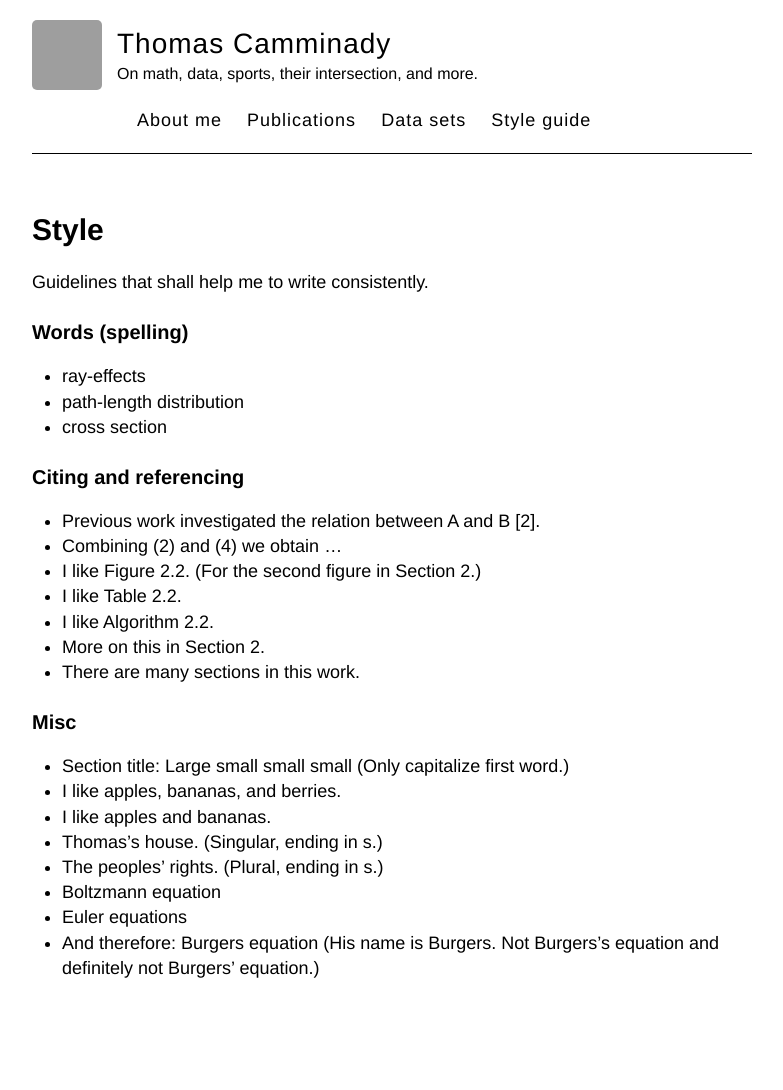
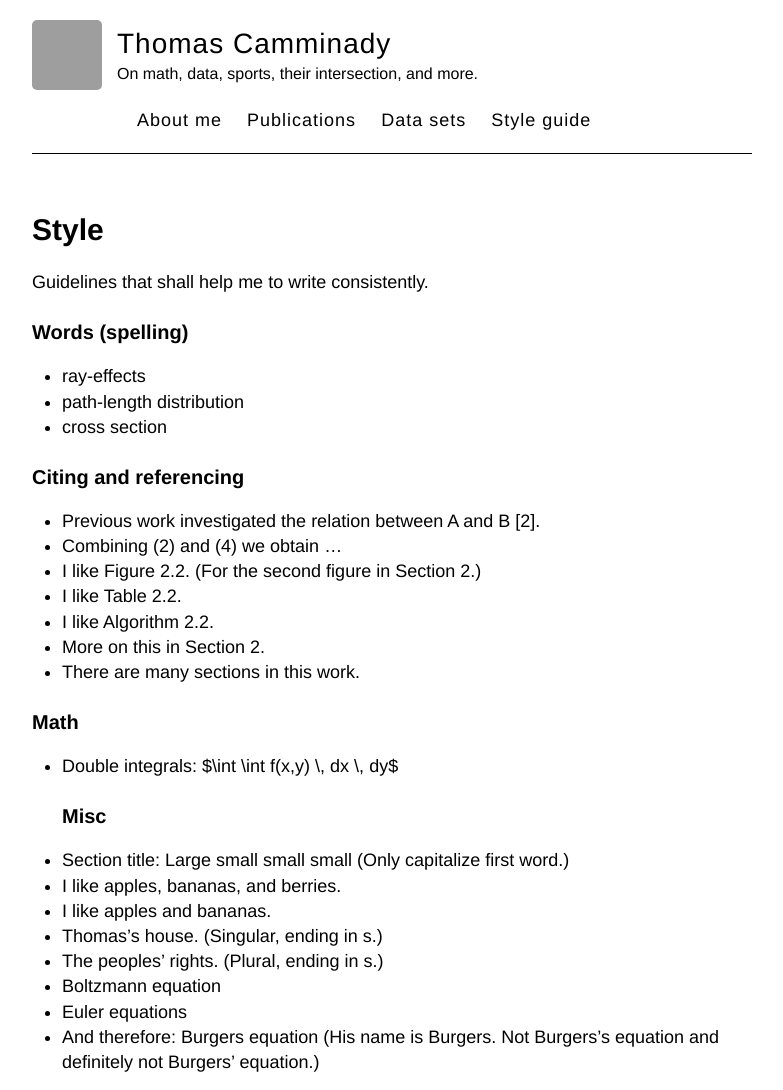
Before and after one commit to camminady/camminady.github.io, a Jekyll site: the page built from pages/style.md, in a window 1280 px wide. Shown: the whole page, without its empty margins (248-1031 px from the left). Built offline with Jekyll 4.4.1, drawn with Linux system fonts in a browser that asks for light colours; before the commit the page ends 996 px from its top, so only the background shows below that; grey boxes are pictures that could not be loaded.

Commit message:
double int

```diff
--- a/pages/style.md
+++ b/pages/style.md
@@ -22,6 +22,8 @@ Guidelines that shall help me to write consistently.
 - More on this in Section 2.
 - There are many sections in this work.
 
+### Math
+- Double integrals: $\int \int f(x,y) \, dx \, dy$
 ### Misc
 - Section title: Large small small small (Only capitalize first word.)
 - I like apples, bananas, and berries.
```
